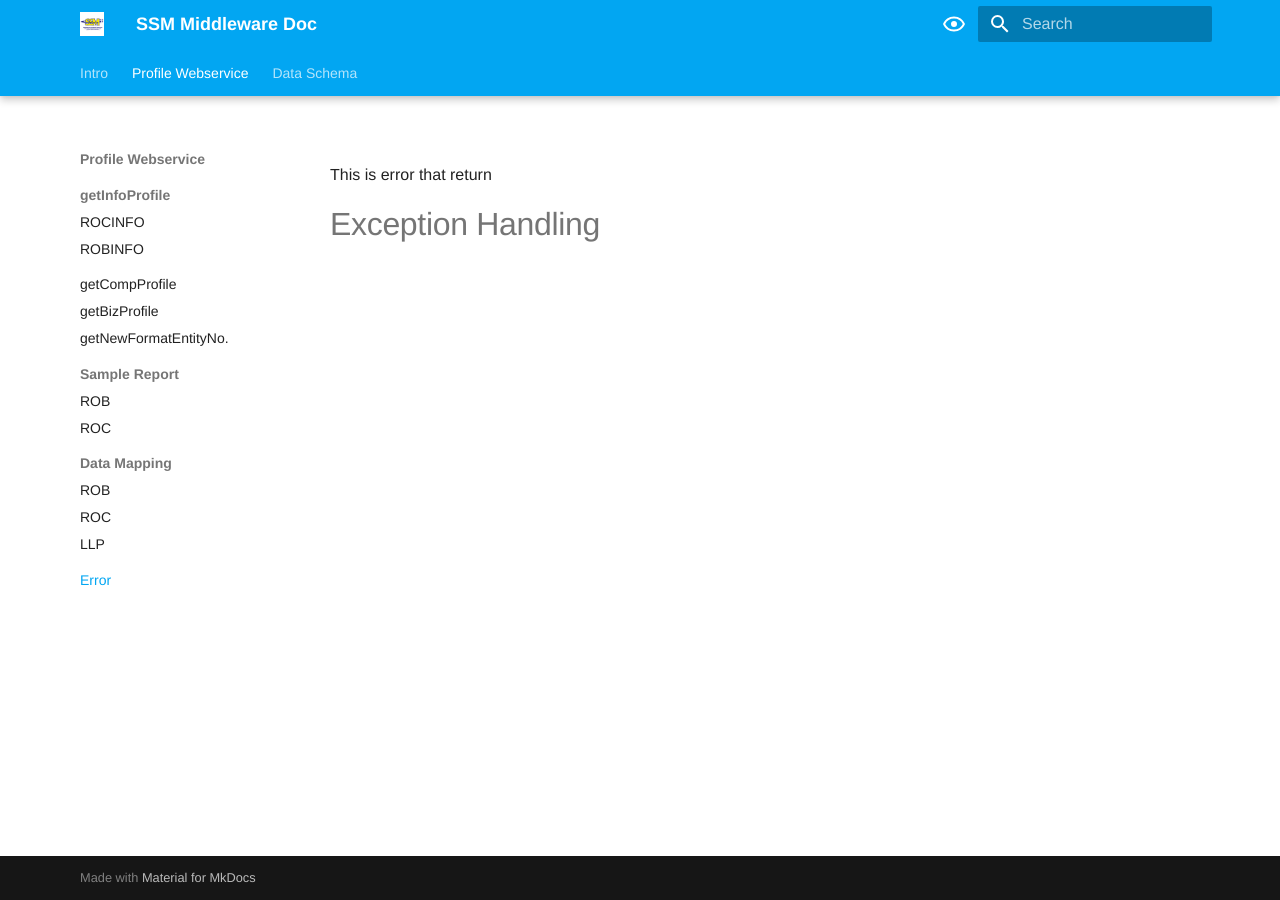
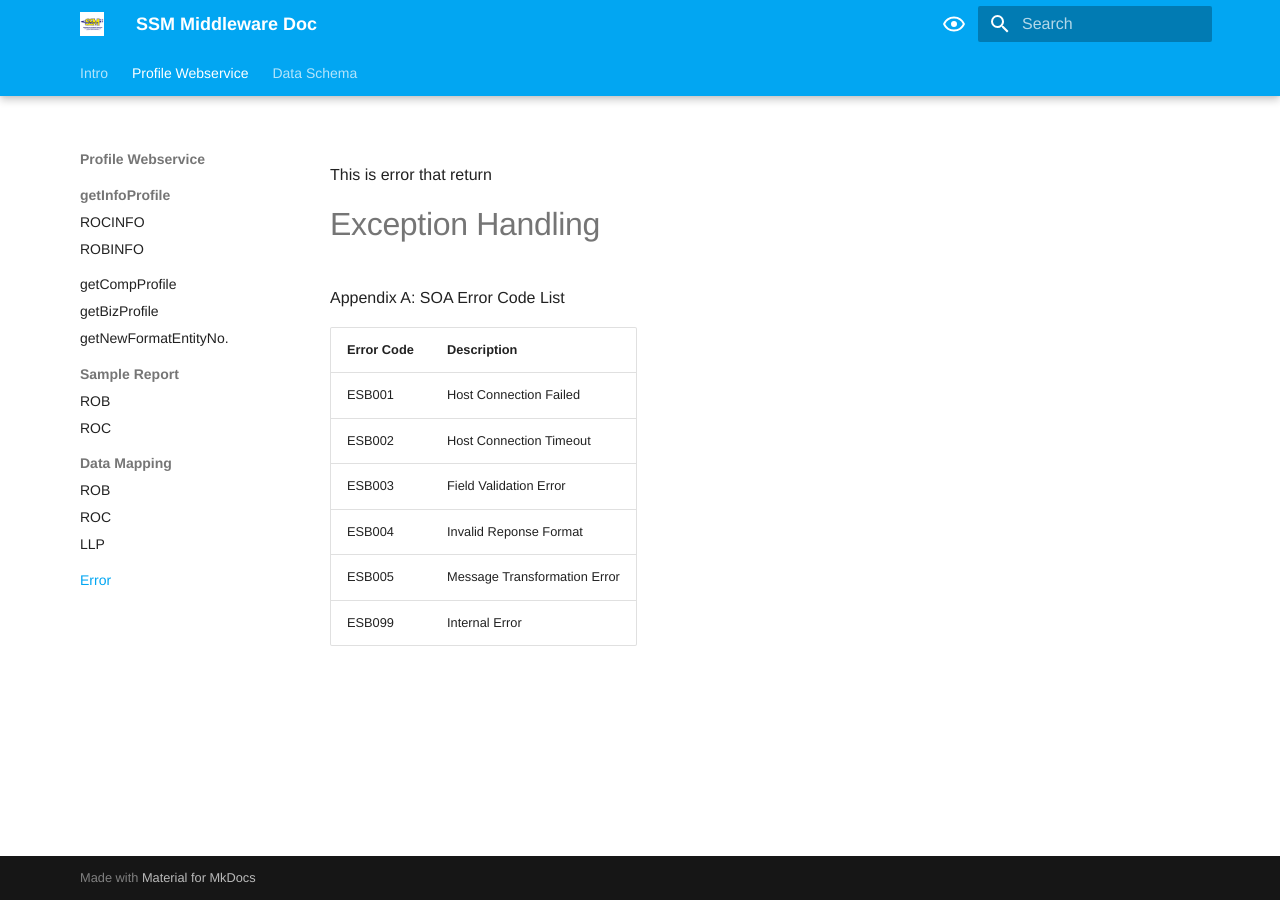
Before and after one commit to ampunkboyx/SSM-Middleware-Mkdocs, an MkDocs documentation site: the page built from docs/Documents/Profile Webservice/ErrorMessage/ErrorMessage.md, in a window 1280 px wide. Built offline with MkDocs 1.6.1 and Material for MkDocs 9.7.7, drawn with Linux system fonts in a browser that asks for light colours; some web fonts are replaced.

Commit message:
Update ErrorMessage.md

```diff
--- a/docs/Documents/Profile Webservice/ErrorMessage/ErrorMessage.md
+++ b/docs/Documents/Profile Webservice/ErrorMessage/ErrorMessage.md
@@ -1,3 +1,14 @@
 This is error that return
 
 # Exception Handling
+
+Appendix A: SOA Error Code List
+
+| Error Code | Description                  |
+| ---------- | ---------------------------- |
+| ESB001     | Host Connection Failed       |
+| ESB002     | Host Connection Timeout      |
+| ESB003     | Field Validation Error       |
+| ESB004     | Invalid Reponse Format       |
+| ESB005     | Message Transformation Error |
+| ESB099     | Internal Error               |
```
